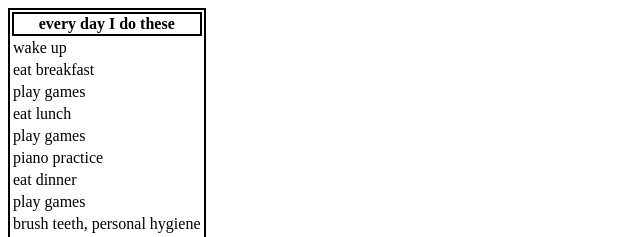
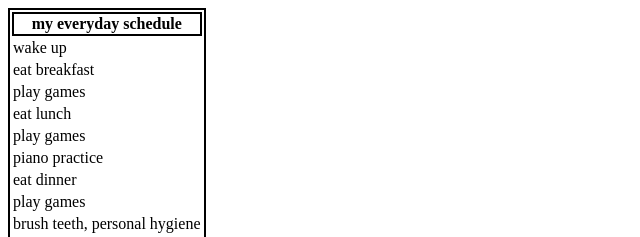
Before and after one commit to ivyy001/lesson5, a plain HTML site: page index.html in a window 1280 px wide. Shown: the top 237 px of the page, 0-640 px from the left. Drawn offline with Linux system fonts and the light colour scheme.

Commit message:
Update index.html

```diff
--- a/index.html
+++ b/index.html
@@ -1,14 +1,14 @@
 <html>
 
 <head>
-  <title> Schedule </title>
+  <title>schedule</title>
 </head>
 
 <body>
   <table style="border: 2px solid black; border-collapse: collapse>
     <thead>
       <tr>
-        <th style="border: 2px solid black; border-collapse: collapse;">every day I do these</th>
+        <th style="border: 2px solid black; border-collapse: collapse;">my everyday schedule</th>
       </tr>
       <thead>
       <tbody>
```
